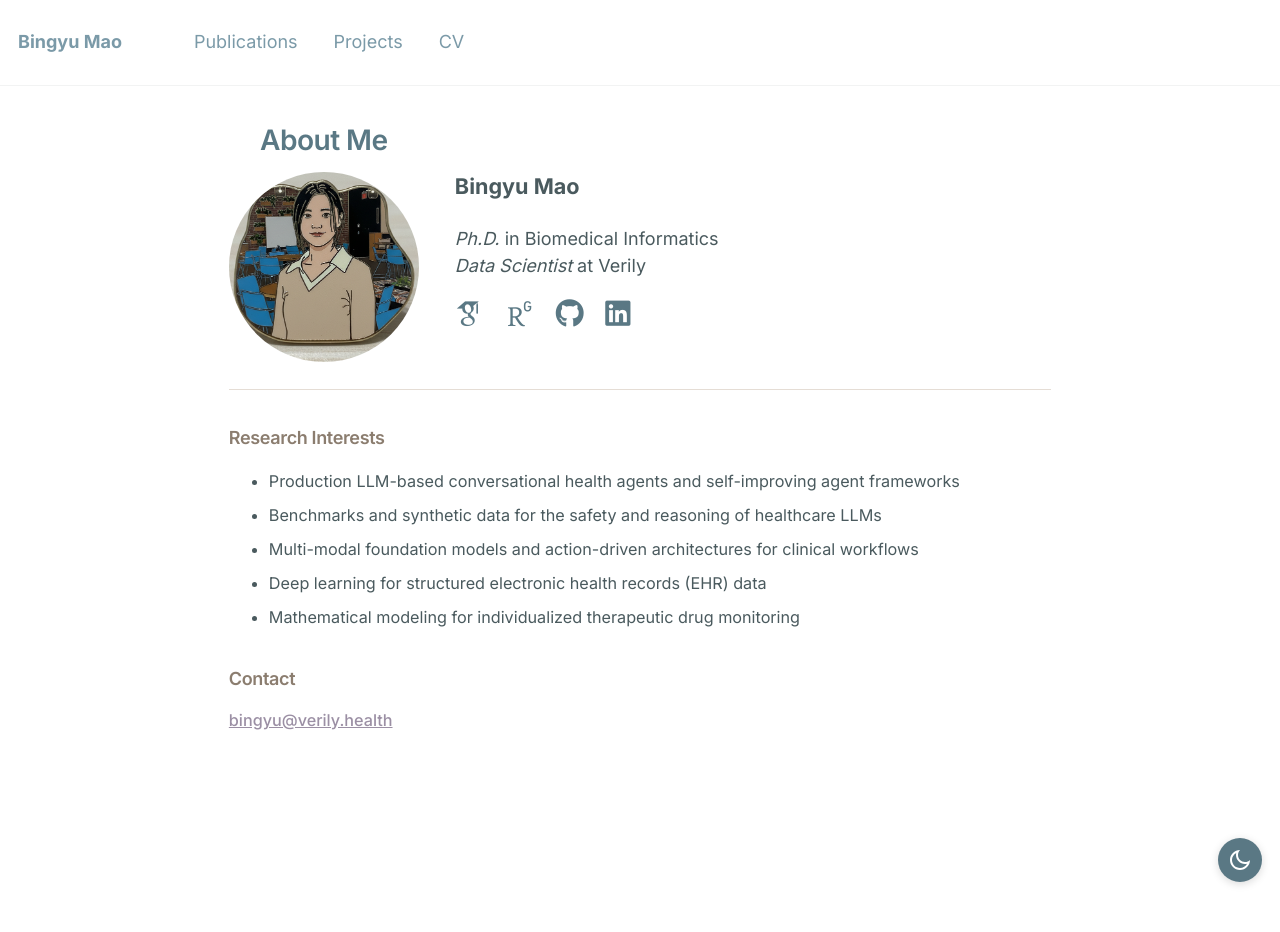
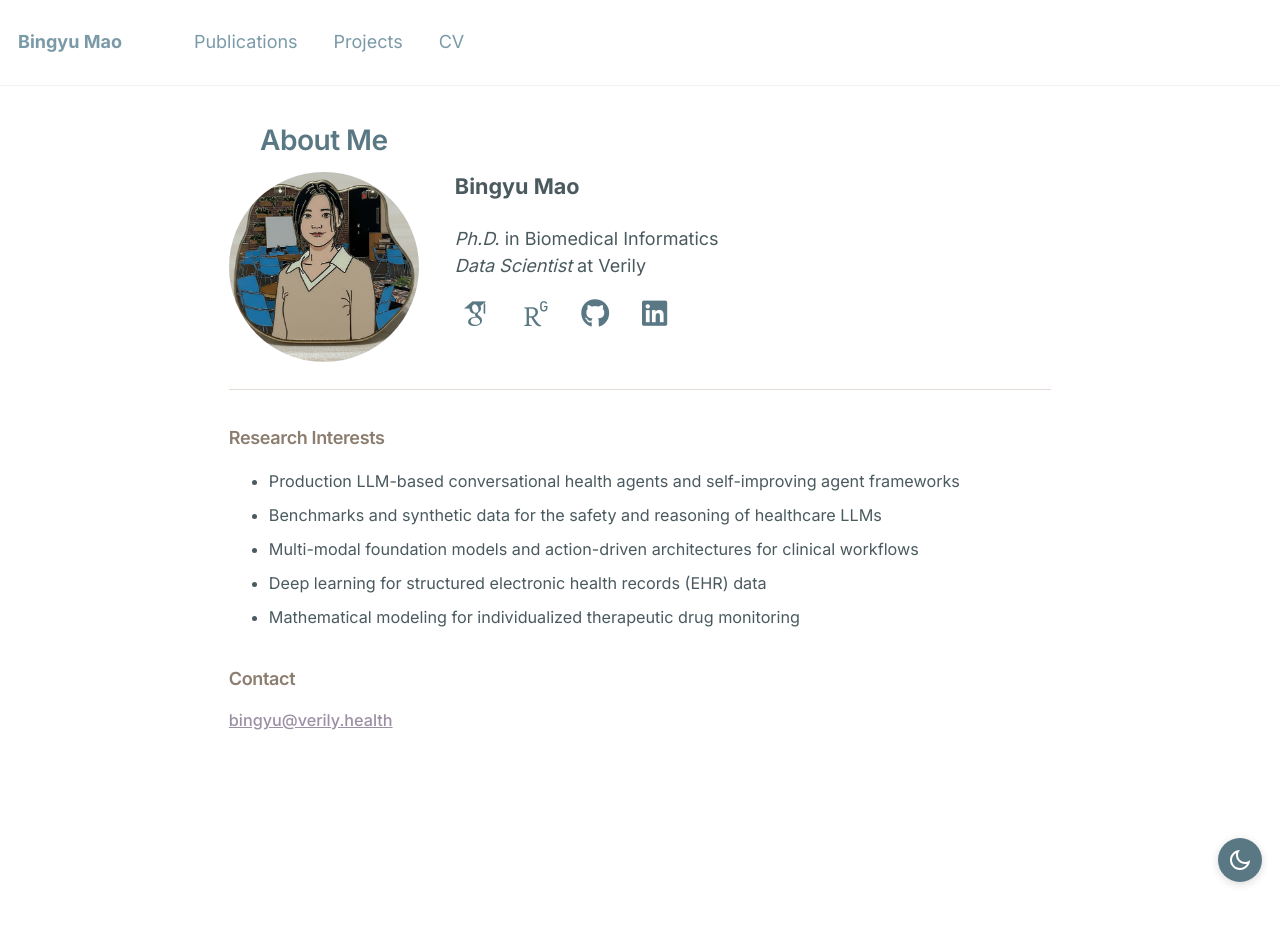
Before and after one commit to BingyuMao/BingyuMao.github.io, a Jekyll site: the page built from _pages/about.md, in a window 1280 px wide. Built offline with Jekyll 4.4.1, drawn with Linux system fonts in a browser that asks for light colours; some web fonts are replaced.

Commit message:
Uniform social-icon slots; vertically center the card GIF
- Home icons: give each an equal-width, centered slot so sizes and
  spacing read uniformly despite the glyphs having different advance
  widths across the two icon fonts
- Card: vertically center the GIF in the media column so any leftover
  space is split evenly instead of collecting at the bottom

Co-Authored-By: Claude Opus 4.8 (1M context) <noreply@anthropic.com>

```diff
--- a/_sass/_custom.scss
+++ b/_sass/_custom.scss
@@ -76,10 +76,12 @@ summary::before {
     flex: 0 0 38%;
     max-width: 300px;
     align-self: stretch;
-    display: block;
+    display: flex;
+    align-items: center;
+    justify-content: center;
     border-right: 1px solid var(--border-color);
 
-    /* Natural height so the GIF fills its box exactly — no letterbox bars */
+    /* Natural height (no letterbox), vertically centered in the card */
     img {
       display: block;
       width: 100%;
@@ -316,16 +318,22 @@ body {
     line-height: 1.5;
   }
 
-  /* Icon-only social links in a single row (no button chrome or labels) */
+  /* Icon-only social links in a single row (no button chrome or labels).
+     Each icon gets an equal-width, centered slot so sizes/spacing read
+     uniformly even though the glyph widths differ across icon fonts. */
   &__links {
     display: flex;
     flex-wrap: wrap;
     align-items: center;
-    gap: 1.2rem;
+    gap: 0.9rem;
     margin: 0.3em 0 0;
     font-size: 1.6em;
 
     a {
+      display: inline-flex;
+      align-items: center;
+      justify-content: center;
+      width: 1.5em;
       line-height: 1;
       text-decoration: none !important;
       transition: color 0.2s ease, transform 0.2s ease;
```
